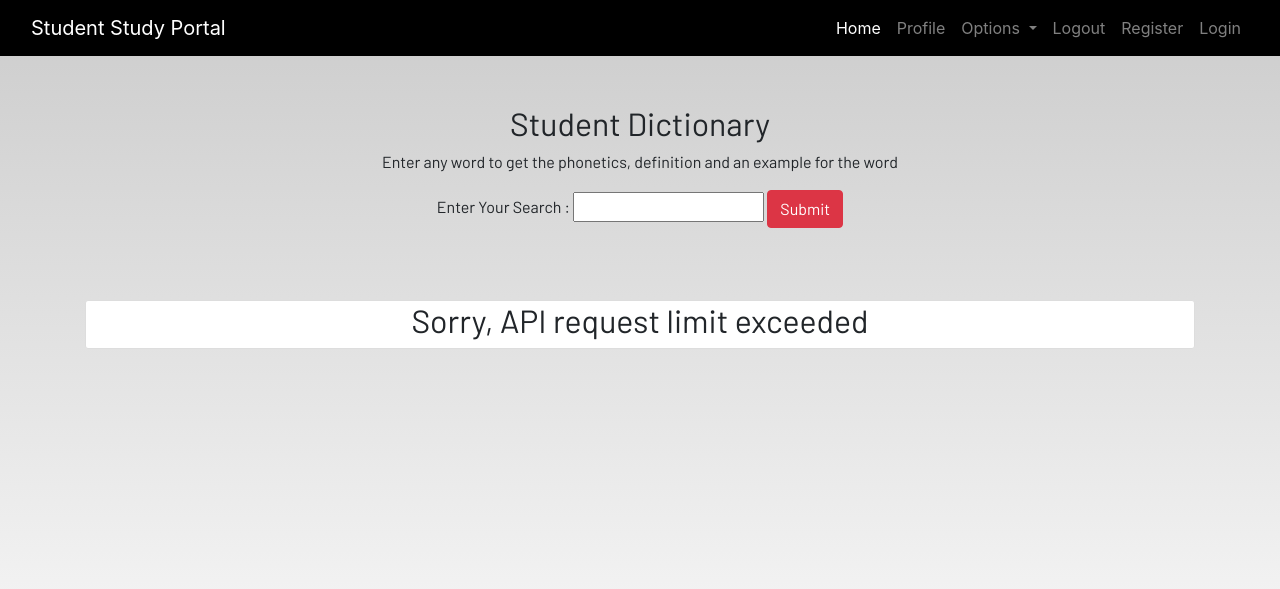
After one commit to Habib16051/Student-Study-Portal, a Django app: page /dictionary/ in a window 1280 px wide. The commit adds this page. Shown: the top 589 px of the page. Run offline with Django 4.2, Linux system fonts and the light colour scheme; some libraries are stand-ins or nearby versions; some web fonts are replaced.

Commit message:
total seven section is completed

```diff
--- a/portal/dashboard/forms.py
+++ b/portal/dashboard/forms.py
@@ -20,3 +20,9 @@ class HomeworkForm(forms.ModelForm):
 class DashboardForm(forms.Form):
 
     text = forms.CharField(max_length=100, label='Enter Your Search ')
+
+
+class TodoForm(forms.ModelForm):
+    class Meta:
+        model = Todo
+        fields = ['title', 'is_finished']
--- a/portal/dashboard/templates/dashboard/base.html
+++ b/portal/dashboard/templates/dashboard/base.html
@@ -44,7 +44,7 @@
                                 <a class="dropdown-item" href="#">Homework</a>
                                 <div class="dropdown-divider"></div>
                                 <a class="dropdown-item" href="#">Notes</a>
-                                <a class="dropdown-item" href="#">Conversion</a>
+                                <!-- <a class="dropdown-item" href="#">Conversion</a> -->
                                 <div class="dropdown-divider"></div>
                             </div>
                         </li>
--- /dev/null
+++ b/portal/dashboard/templates/dashboard/dictionary.html
@@ -0,0 +1,47 @@
+{% extends 'dashboard/base.html' %}
+{% load static %}
+{% block content %}
+<section class='text-center container'>
+    <h2>Student Dictionary</h2>
+    <p>Enter any word to get the phonetics, definition and an example for the word</p>
+    <form action="" method="post">
+        {% csrf_token %}
+        {{form}}
+        <input class="btn btn-danger" type="submit" value="Submit">
+    </form><br>
+    <div class="content-section p-0 mt-5">
+
+        {% if input %}
+
+        <div class="custom-header">
+            <h2>{{input}}</h2>
+            <h6>{{phonetics}}</h6>
+            <audio id="player" src="{{audio}}"></audio>
+            <div>
+              <a onclick="document.getElementById('player').play()"><i class='fa fa-volume-up fa-2x'></i></a>
+            </div>
+        </div>
+
+        <hr class="p-0 m-0">
+
+        <p class="float-left">
+            <h4>Definition: {{definition}}</h4>
+            <h4>Example: {{example}}</h4>
+        </p>
+        Synonyms:
+
+
+        {% for synonym in synonyms %}
+
+        {{synonym}}
+
+        {% endfor %}
+
+        <hr>
+
+    </div>
+    {% else %}
+    <h2>Sorry, API request limit exceeded</h2>
+    {% endif %}
+</section>
+{% endblock content %}
--- a/portal/dashboard/templates/dashboard/home.html
+++ b/portal/dashboard/templates/dashboard/home.html
@@ -105,7 +105,7 @@
         </div>
 
 
-        <div class="col-md-3">
+        <!-- <div class="col-md-3">
             <a href="#">
                 <div class="card">
                     <img class="card-img-top" src="{% static 'images/conversion.jpg' %}" alt="Notes image">
@@ -117,7 +117,7 @@
                     </div>
                 </div>
             </a>
-        </div>
+        </div> -->
     </div>
 
     <br><br><br>
--- a/portal/dashboard/urls.py
+++ b/portal/dashboard/urls.py
@@ -13,4 +13,12 @@ urlpatterns = [
     path('delete_homework/<int:pk>', views.delete_homework, name='delete_homework'),
     path('youtube/', views.youtube, name='youtube'),
     path('todo/', views.todo, name='todo'),
+    path('update_todo/<int:pk>', views.update_todo, name='update_todo'),
+    path('delete_todo/<int:pk>', views.delete_todo, name='delete_todo'),
+    path('books/', views.books, name='books'),
+    path('dictionary/', views.dictionary, name='dictionary'),
+    path('wiki/', views.wiki, name='wiki'),
+
+
+
 ]
--- a/portal/dashboard/views.py
+++ b/portal/dashboard/views.py
@@ -3,6 +3,8 @@ from django.contrib import messages
 from . forms import *
 from django.views import generic
 from youtubesearchpython import VideosSearch
+import requests
+import wikipedia
 # Create your views here.
 
 
@@ -127,4 +129,160 @@ def youtube(request):
 
 
 def todo(request):
-    return render(request, 'dashboard/todo.html')
+
+    if request.method == "POST":
+        form = TodoForm(request.POST)
+        if form.is_valid():
+            try:
+                finished = request.POST['is_finished']
+                if finished == 'on':
+                    finished = True
+                else:
+                    finished = False
+            except:
+                finished = False
+            todos = Todo(
+                user = request.user,
+                title = request.POST['title'],
+                is_finished = finished
+
+            )
+            todos.save()
+            messages.success(request, f"Todo added from {request.user.username}!!")
+
+
+    else:
+        form = TodoForm()
+    todo = Todo.objects.filter(user=request.user)
+    if len(todo) == 0:
+        todos_done = True
+    else:
+        todos_done = False
+    context = {
+        'form': form,
+        'todos':todo,
+        'todos_done': todos_done
+    }
+    return render(request, 'dashboard/todo.html', context)
+
+
+
+def update_todo(request, pk=None):
+    todo = Todo.objects.get(id=pk)
+    if todo.is_finished == True:
+        todo.is_finished = True
+
+    else:
+        todo.is_finished = True
+    todo.save()
+    return redirect('todo')
+
+def delete_todo(request, pk=None):
+    Todo.objects.get(id=pk).delete()
+    return redirect("todo")
+
+def books(request):
+    if request.method == "POST":
+        form = DashboardForm(request.POST)
+        text = request.POST['text']
+        url = "https://www.googleapis.com/books/v1/volumes?q="+text
+        r = requests.get(url)
+        answer = r.json()
+        result_list = []
+        for i in range(10):
+            result_dict = {
+
+                'title': answer['items'][i]['volumeInfo']['title'],
+                'subtitle': answer['items'][i]['volumeInfo'].get('subtitle'),
+                'description': answer['items'][i]['volumeInfo'].get('description'),
+                'count': answer['items'][i]['volumeInfo'].get('pageCount'),
+                'categories': answer['items'][i]['volumeInfo'].get('categories'),
+                'rating': answer['items'][i]['volumeInfo'].get('pageRating'),
+                'thumbnail': answer['items'][i]['volumeInfo'].get('imageLinks').get('thumbnail'),
+                'preview': answer['items'][i]['volumeInfo'].get('previewLink')
+
+            }
+
+            result_list.append(result_dict)
+            context = {
+                'form':form,
+                'results': result_list
+            }
+
+        return render(request, 'dashboard/books.html', context)
+
+    else:
+
+        form = DashboardForm()
+    context = {'form':form}
+    return render(request, 'dashboard/books.html', context)
+
+
+
+def dictionary(request):
+    if request.method == "POST":
+        form = DashboardForm(request.POST)
+        text = request.POST['text']
+        url = "https://api.dictionaryapi.dev/api/v2/entries/en_US/"+text
+        r = requests.get(url)
+        answer = r.json()
+
+        try:
+            phonetics = answer[0]['phonetics'][0]['text']
+            audio = answer[0]['phonetics'][0]['audio']
+            definition = answer[0]['meanings'][0]['definitions'][0]['definition']
+            example = answer[0]['meanings'][0]['definitions'][0]['example']
+            synonyms = answer[0]['meanings'][0]['definitions'][0]['synonyms']
+            context = {
+                'form': form,
+                'input': text,
+                'phonetics': phonetics,
+                'audio': audio,
+                'definition':definition,
+                'example': example,
+                'synonyms': synonyms
+            }
+        except:
+            context = {
+                'form': form,
+                'input': '',
+            }
+        return render(request, 'dashboard/dictionary.html', context)
+    else:
+        form = DashboardForm()
+        context = {
+        'form':form
+        }
+    return render(request, 'dashboard/dictionary.html',context)
+
+def wiki(request):
+    if request.method == "POST":
+        form = DashboardForm(request.POST)
+        if form.is_valid():
+            text = form.cleaned_data['text']
+            try:
+                search = wikipedia.page(text)
+                context = {
+                    'form': form,
+                    'title': search.title,
+                    'link': search.url,
+                    'details': search.summary
+                }
+                return render(request, 'dashboard/wiki.html', context)
+            except wikipedia.exceptions.PageError:
+                context = {
+                    'form': form,
+                    'error': f"Could not find a Wikipedia page for '{text}'."
+                }
+        else:
+            # Handle form validation errors
+            context = {
+                'form': form
+            }
+    else:
+        form = DashboardForm()
+        context = {
+            'form': form
+        }
+
+    return render(request, 'dashboard/wiki.html', context)
```
Also changed, not shown: portal/dashboard/templates/dashboard/books.html (added, +84 -0 lines), portal/dashboard/templates/dashboard/todo.html (+22 -5 lines), portal/dashboard/templates/dashboard/wiki.html (added, +33 -0 lines).
